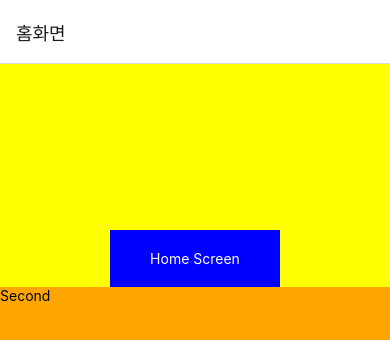
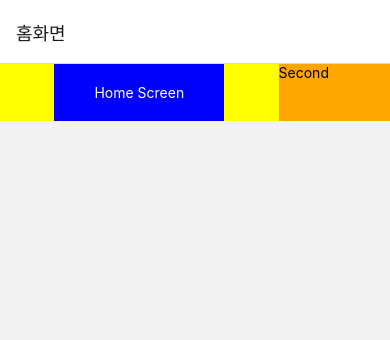
Before and after one commit to suzzeong/Food-Delivery-App, a React Native app: screen / in a window 390 px wide. Shown: the top 340 px of the page. Built offline with nearby package versions, Linux system fonts and the light colour scheme.

Commit message:
test: 리액트 내비케이션 화면 전환하기

```diff
--- a/App.tsx
+++ b/App.tsx
@@ -29,10 +29,10 @@ function HomeScreen({navigation}: HomeScreenProps) {
   }, [navigation]);
 
   return (
-    <>
+    <View style={{flexDirection: 'row'}}>
       <View
         style={{
-          flex: 2,
+          flex: 5,
           backgroundColor: 'yellow',
           justifyContent: 'flex-end', // 웹: alignItems
           alignItems: 'center', // 웹: justifyContent
@@ -41,16 +41,16 @@ function HomeScreen({navigation}: HomeScreenProps) {
           onPress={onClick}
           style={{
             backgroundColor: 'blue',
-            paddingHorizontal: 40,  // 좌우
-            paddingVertical: 20,  // 상하
+            paddingHorizontal: 40, // 좌우
+            paddingVertical: 20, // 상하
           }}>
           <Text style={{color: 'white'}}>Home Screen</Text>
         </Pressable>
       </View>
-      <View style={{flex: 5, backgroundColor: 'orange'}}>
+      <View style={{flex: 2, backgroundColor: 'orange'}}>
         <Text>Second</Text>
       </View>
-    </>
+    </View>
   );
 }
 
@@ -84,6 +84,9 @@ function App() {
           options={{title: '홈화면'}}
         />
         <Stack.Screen name="Details" component={DetailsScreen} />
+        {/* <Stack.Screen name="Details">
+          {(props) => <DetailsScreen {...props} />}
+        </Stack.Screen> */}
       </Stack.Navigator>
     </NavigationContainer>
   );
```
